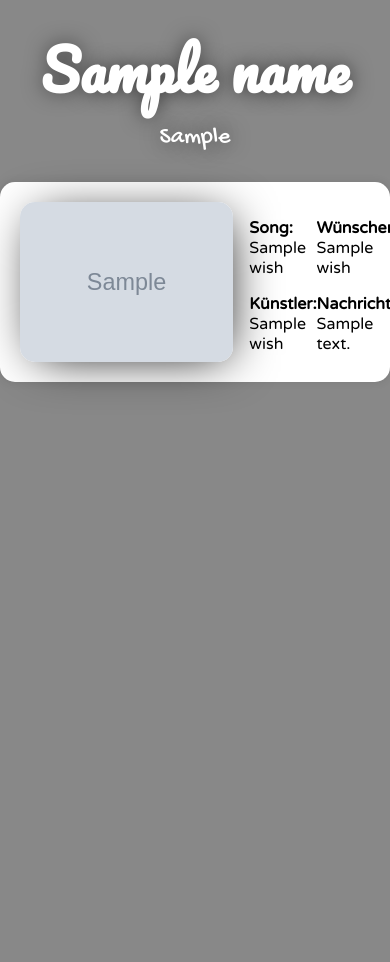
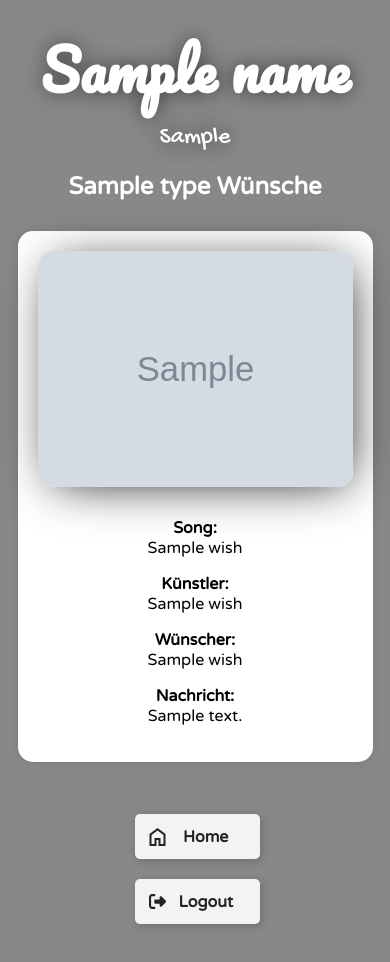
Before and after one commit to tschuerti/SoundWish, a Flask app: template templates/overview2.html in a window 390 px wide. Before the commit the page ends 389 px from the top, so only its background shows below. Run offline with Flask 3, Linux system fonts and the light colour scheme; the template is opened without the code that fills it: most values are stand-ins (such as "Sample title", 1, 10 or a date in 2020); grey boxes marked "Sample" are stand-in pictures.

Commit message:
Fixed logout and the overview2

```diff
--- a/main.py
+++ b/main.py
@@ -263,8 +263,9 @@ def login(name):
 
 @app.route('/<name>/logout')
 def logout(name):
-    session.pop('password', None)
-    return redirect("/" + name + "/overview")
+    pasw = name + "_password"
+    session.pop(pasw, None)
+    return redirect("/" + name + "/login")
 
 
 @app.route('/<name>', methods=['GET', 'POST'])
--- a/templates/overview.html
+++ b/templates/overview.html
@@ -118,6 +118,7 @@ body {
     top: 50%;
     left: 50%;
     transform: translate(-50%, -50%);
+    color: white;
 }
 
 {% if not wishes %}
--- a/templates/overview2.html
+++ b/templates/overview2.html
@@ -1,30 +1,20 @@
 <!DOCTYPE html>
 <html>
 <head>
-    <title>Overview | {{ name }} - {{ vs }}</title>
+    <title>Overview - {{type}} | {{ name }} - {{ vs }}</title>
     <meta http-equiv="refresh" content="30">
     <meta charset="UTF-8">
     <meta name="viewport" content="width=device-width, initial-scale=1.0">
+    <meta name="google" content="notranslate">
     <link rel="icon" type="image/png" sizes="16x16" href="/media/favicon.png">
 </head>
 <body>
     <h1 id="rname">{{ name }}</h1>
     <h2 id="vs">{{ vs }}</h2>
-
-    {% if session.password %}
-    <form method="GET" action="{{ url_for('logout', name=url)  }}">
-        <button type="submit">Logout</button>
-    </form>
-    <form method="GET" action="/{{ url }}/overview">
-        <button type="submit">Home</button>
-    </form>
-    {% endif %}
-
-
-
+    <h2 style="color: white;">{{type}} Wünsche</h2>
     <div class="wishes-container">
         {% for wish in wishes %}
-        <a href="{{ wish.spotify_url }}" target="_blank" style="color: black; text-decoration: none;" class="wish-box">
+        <a href="spotify:track:{{ wish.selected_song }}" target="_blank" style="color: black; text-decoration: none;" class="wish-box">
             <img class="thumb" src="{{ wish.thumbnail_url }}" alt="Album Thumbnail">
             <div class="info">
                 <p><strong>Song:</strong> {{ wish.song_name }}</p>
@@ -39,12 +29,48 @@
         </a>
         {% endfor %}
     </div>
+    <br><br>
+    <form method="GET" action="/{{ url }}/overview">
+        <button id="del" class="Btn" type="submit">
+
+            <div class="sign"><svg xmlns="http://www.w3.org/2000/svg" height="24" viewBox="0 -960 960 960" width="24"><path d="M240-200h120v-240h240v240h120v-360L480-740 240-560v360Zm-80 80v-480l320-240 320 240v480H520v-240h-80v240H160Zm320-350Z"/></svg></div>
+
+            <div class="text">Home</div>
+        </button>
+    </form><br>
+    <form method="GET" action="{{ url_for('logout', name=url)  }}">
+        <button id="log" class="Btn" type="submit">
+
+            <div class="sign"><svg viewBox="0 0 512 512"><path d="M377.9 105.9L500.7 228.7c7.2 7.2 11.3 17.1 11.3 27.3s-4.1 20.1-11.3 27.3L377.9 406.1c-6.4 6.4-15 9.9-24 9.9c-18.7 0-33.9-15.2-33.9-33.9l0-62.1-128 0c-17.7 0-32-14.3-32-32l0-64c0-17.7 14.3-32 32-32l128 0 0-62.1c0-18.7 15.2-33.9 33.9-33.9c9 0 17.6 3.6 24 9.9zM160 96L96 96c-17.7 0-32 14.3-32 32l0 256c0 17.7 14.3 32 32 32l64 0c17.7 0 32 14.3 32 32s-14.3 32-32 32l-64 0c-53 0-96-43-96-96L0 128C0 75 43 32 96 32l64 0c17.7 0 32 14.3 32 32s-14.3 32-32 32z"></path></svg></div>
+
+            <div class="text">Logout</div>
+        </button>
+    </form><br>
+    <h2 id="stext">
+        Ziemlich leer hier!<br>
+        Es ist aktuell kein <b style="text-transform:lowercase">{{type}}n</b> Wunsch.
+    </h2>
 </body>
 <style>
 @import url(/media/fonts.css);
 
 body {
     font-family: 'Varela Round', sans-serif;
+}
+
+/* Reset some default styles */
+body, h1 {
+    margin: 0;
+    padding: 0;
+}
+
+/* Basic page styling */
+body {
+    background: {{ background_color }};
+    text-align: center;
+    padding: 20px;
+    background-repeat: no-repeat;
+    background-attachment: fixed;
 }
 
 #rname {
@@ -62,19 +88,33 @@ body {
     margin-top: 5px;
 }
 
-/* Reset some default styles */
-body, h1, form {
-    margin: 0;
-    padding: 0;
+#stext {
+    display: none;
+    position: absolute;
+    top: 50%;
+    left: 50%;
+    transform: translate(-50%, -50%);
+    color: white;
 }
 
-/* Basic page styling */
-body {
-    background: {{ background_color }};
-    text-align: center;
-    padding: 20px;
-    background-repeat: no-repeat;
-    background-attachment: fixed;
+{% if not wishes %}
+    #stext {
+        display: block;
+    }
+{% endif %}
+
+.sbtn {
+    background: none;
+    border: none;
+    cursor: pointer;
+    outline: none;
+    padding: 0;
+    margin-left: 5px;
+    transition: opacity 0.2s ease-in-out;
+}
+
+.sbtn:hover {
+    opacity: 0.75;
 }
 
 h1 {
@@ -93,7 +133,7 @@ h1 {
 }
 
 .wish-box {
-    width: 100%;
+    width: 90%;
     position: relative;
     background-color: #fff;
     border-radius: 15px;
@@ -105,6 +145,8 @@ h1 {
     display: flex; /* Use flex layout */
     align-items: center; /* Center vertically */
     height: 10rem;
+    box-shadow: 0 0 10px rgba(0, 0, 0, 0.1);
+    height: 100%;
 }
 
 .wish-box img {
@@ -127,9 +169,10 @@ h1 {
     flex: 2; /* Allow text content to grow and occupy remaining space */
     text-align: left;
     align-self: start;
+    padding-right: 10px;
 }
 
-.info2{
+.info2 {
     flex: 3; /* Allow text content to grow and occupy remaining space */
     text-align: left;
     align-self: start;
@@ -138,5 +181,211 @@ h1 {
 .message {
     width: 80%;
 }
+
+:root {
+    --mc: #222222;
+    --mc2: #f3f3f3;
+}
+
+.Btn {
+  display: flex;
+  align-items: center;
+  justify-content: flex-start;
+  width: 45px;
+  height: 45px;
+  border: none;
+  border-radius: 5px;
+  cursor: pointer;
+  position: relative;
+  overflow: hidden;
+  transition-duration: .3s;
+  box-shadow: 2px 2px 10px rgba(0, 0, 0, 0.199);
+  background-color: var(--mc2);
+}
+
+/* plus sign */
+.sign {
+  width: 100%;
+  transition-duration: .3s;
+  display: flex;
+  align-items: center;
+  justify-content: center;
+}
+
+.sign svg {
+  width: 17px;
+}
+
+.sign svg path {
+  fill: var(--mc);
+}
+/* text */
+.text {
+  position: absolute;
+  right: 0%;
+  width: 0%;
+  opacity: 0;
+  color: var(--mc);
+  font-size: 1.2em;
+  font-weight: 600;
+  transition-duration: .3s;
+}
+/* hover effect on button width */
+.Btn:hover {
+  width: 125px;
+  border-radius: 5px;
+  transition-duration: .3s;
+}
+
+.Btn:hover .sign {
+  width: 30%;
+  transition-duration: .3s;
+}
+/* hover effect button's text */
+.Btn:hover .text {
+  opacity: 1;
+  width: 70%;
+  transition-duration: .3s;
+  padding-right: 10px;
+}
+/* button click effect*/
+.Btn:active {
+  transform: translate(2px ,2px);
+}
+
+/* fix the button on the bottom right corner */
+.Btn {
+  position: fixed;
+  bottom: 20px;
+  right: 20px;
+  font-family: 'Varela Round', sans-serif;
+}
+
+/*put each button on the top of each other*/
+#del {
+  bottom: 80px;
+}
+
+#pla {
+  bottom: 140px;
+}
+
+#pla svg,
+#del svg {
+  width: 25px;
+}
+
+.forms {
+    display: flex;
+    flex-direction: row;
+    justify-content: flex-end;
+}
+
+@media (max-width: 1200px) {
+    .Btn {
+        width: 125px;
+        border-radius: 5px;
+        transition-duration: .3s;
+        position: relative;
+        bottom: 0px;
+        position: relative;
+        left: calc(50% - 62.5px);
+    }
+
+    .Btn .sign {
+      width: 30%;
+      transition-duration: .3s;
+    }
+    /* hover effect button's text */
+    .Btn .text {
+      opacity: 1;
+      width: 70%;
+      transition-duration: .3s;
+      padding-right: 10px;
+    }
+    /* button click effect*/
+    .Btn {
+      transform: translate(2px ,2px);
+    }
+    #del {
+        bottom: 0px;
+    }
+
+    #pla {
+        bottom: 0px;
+        top: 0px;
+    }
+}
+
+/* add an dark mode */
+@media (prefers-color-scheme: dark) {
+    .wish-box {
+        background-color: #222222;
+        color: #fff;
+    }
+    .wish-box, .info, .info2 {
+        color: #fff;
+    }
+
+    .svgb {
+        fill: #fff;
+    }
+
+    .svga {
+        stroke: #fff;
+    }
+
+    :root {
+        --mc2: #222222;
+        --mc: #f3f3f3;
+    }
+}
+
+@media (max-width: 750px) {
+    /* put the image on the top  and the buttons under the infos*/
+    .wish-box {
+        max-width: 480px;
+        width: 90%;
+        display: block;
+    }
+
+    .wish-box img {
+        margin-right: 0;
+        margin-bottom: 10px;
+        height: 100%;
+        width: 100%;
+        border-radius: 15px;
+        border-top-right-radius: 15px;
+        box-shadow: 5px 5px 50px -12px #000000
+    }
+
+    .forms {
+        display: flex;
+        flex-direction: row;
+        width: 100%;
+        justify-content: center;
+    }
+
+    /* center the infos */
+    .wish-box .info,
+    .wish-box .info2 {
+        text-align: center;
+        margin: 0 auto;
+    }
+
+    .info strong,
+    .info2 strong {
+        display: block;
+    }
+
+    .message {
+        width: unset;
+    }
+
+    /* center info right */
+    .wish-box .info {
+        padding-right: 0px;
+    }
+}
 </style>
 </html>
```
